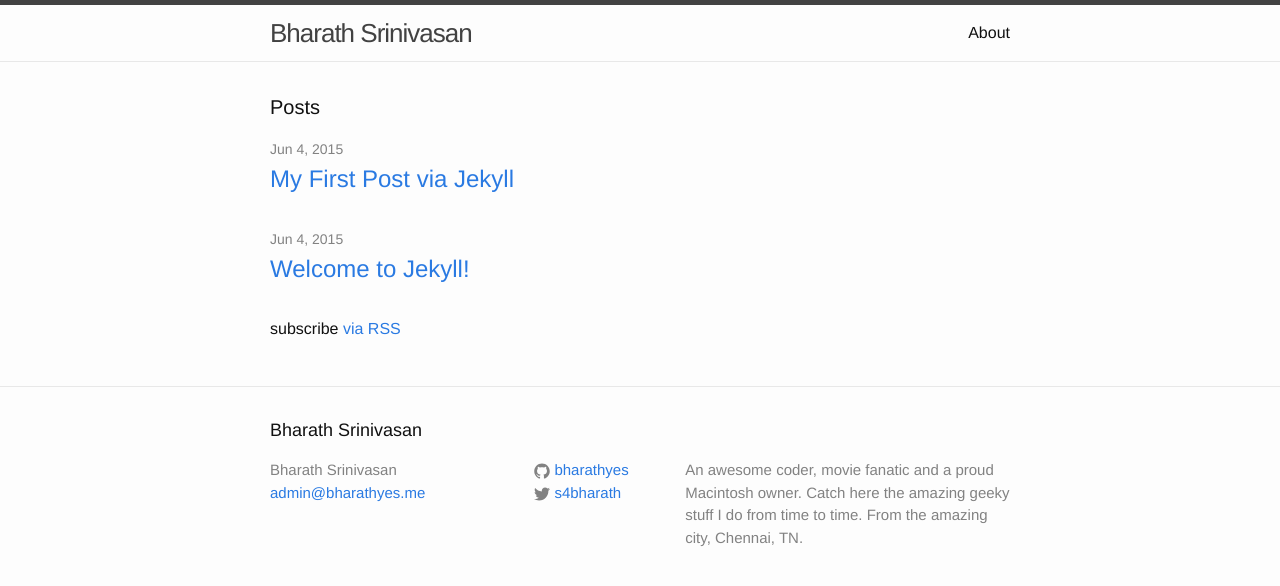
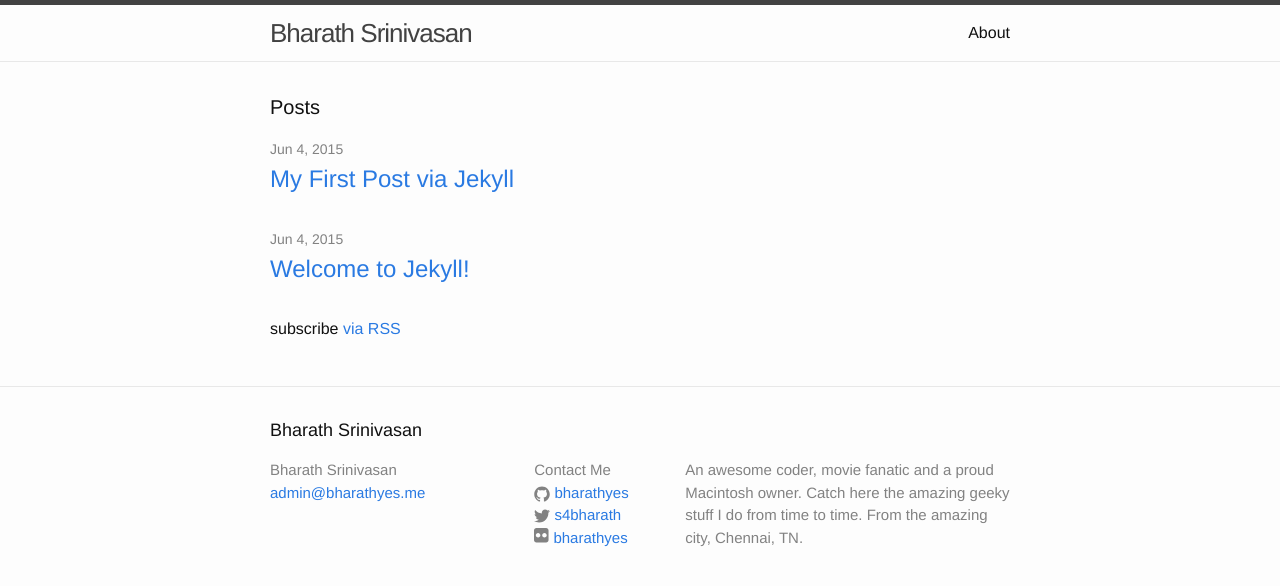
Before and after one commit to bharathyes/bharathyes.github.io, a Jekyll site: the page built from index.html, in a window 1280 px wide. Shown: the top 586 px of the page. Built offline with Jekyll 4.4.1, drawn with Linux system fonts in a browser that asks for light colours.

Commit message:
Added Flickr link with favicon

```diff
--- a/_config.yml
+++ b/_config.yml
@@ -9,6 +9,7 @@ baseurl: "" # the subpath of your site, e.g. /blog/
 url: "http://bharathyes.me" # the base hostname & protocol for your site
 twitter_username: s4bharath
 github_username:  bharathyes
+flickr_username: bharathyes
 
 # Build settings
 markdown: kramdown
--- a/_includes/footer.html
+++ b/_includes/footer.html
@@ -14,6 +14,7 @@
 
       <div class="footer-col  footer-col-2">
         <ul class="social-media-list">
+          <li>Contact Me</li>
           {% if site.github_username %}
           <li>
             <a href="https://github.com/{{ site.github_username }}">
@@ -42,6 +43,18 @@
             </a>
           </li>
           {% endif %}
+
+          {% if site.flickr_username %}
+          <li>
+              <a href="https://www.flickr.com/photos/{{ site.flickr_username }}" class="sc-btn sc--flickr">
+                  <span class="sc-icon">
+                      <svg viewBox="0 0 33 33" width="15" height="15" xmlns="http://www.w3.org/2000/svg" xmlns:xlink="http://www.w3.org/1999/xlink"><g><path fill="#828282" d="M 26.668,0L 5.334,0 C 2.4,0,0,2.4,0,5.334l0,21.332 C0,29.602, 2.4,32, 5.334,32l 21.334,0 C 29.601,32, 32,29.601, 32,26.666L 32,5.334 C 32,2.4, 29.601,0, 26.668,0z M 9,21c-2.761,0-5-2.239-5-5 c0-2.761, 2.239-5, 5-5s 5,2.239, 5,5C 14,18.761, 11.761,21, 9,21z M 23,21c-2.761,0-5-2.239-5-5 c0-2.761, 2.239-5, 5-5s 5,2.239, 5,5C 28,18.761, 25.762,21, 23,21z"></path></g></svg>
+                  </span>
+                  <span class="username">{{ site.flickr_username }}</span>
+              </a>
+          </li>
+          {% endif %}
+
         </ul>
       </div>
 
```
Also changed, not shown: 4 other files.
